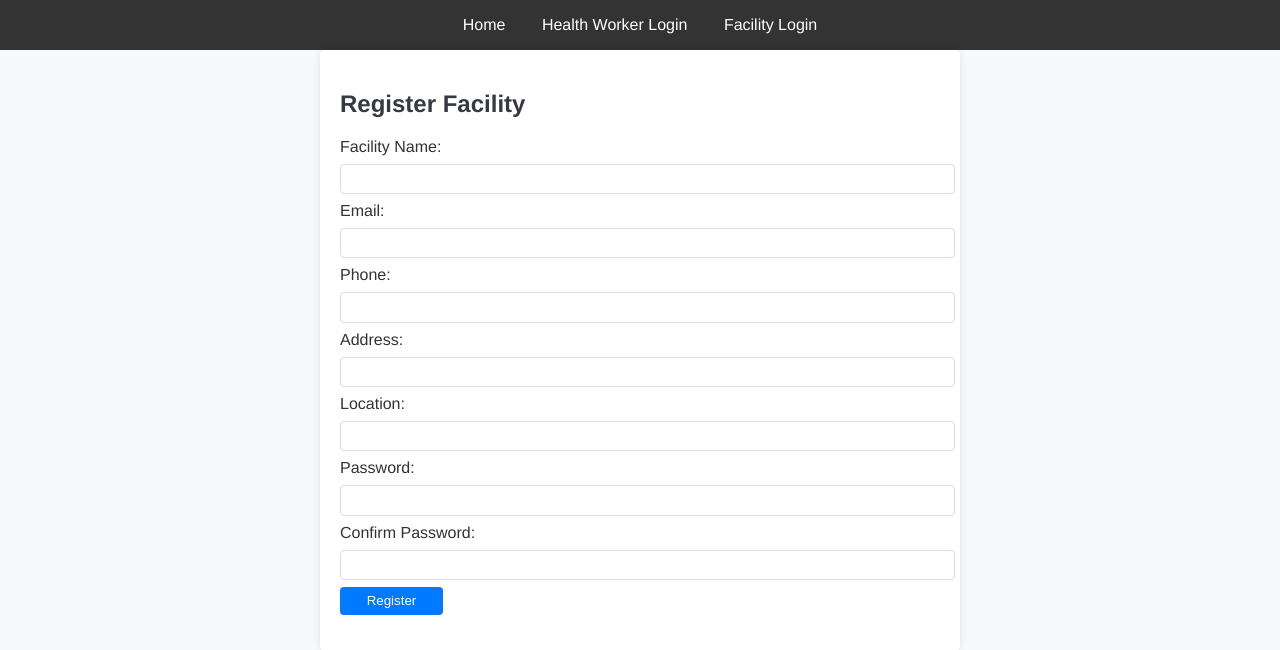
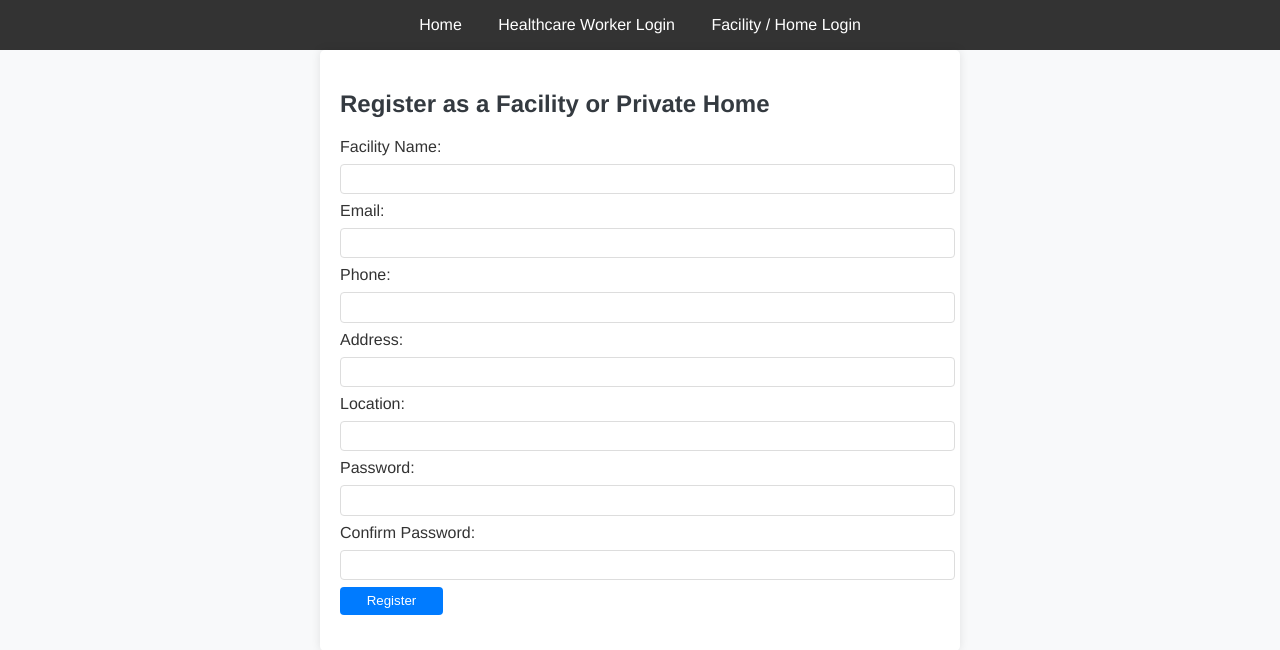
Before and after one commit to kenzym04/KenLiz_Care_Connect, a Flask app: page /register-facility in a window 1280 px wide. Shown: the top 650 px of the page. Run offline with Flask 3, Linux system fonts and the light colour scheme.

Commit message:
Updated the facility and health worker log in texts and links to be clear and not ambiguous

```diff
--- a/templates/base.html
+++ b/templates/base.html
@@ -15,8 +15,8 @@
         {% elif session.get('user_type') == 'facility' %}
             <a href="{{ url_for('facility_dashboard', id=session['user_id']) }}">My Dashboard</a>
         {% endif %}
-        <a href="{{ url_for('login') }}">Health Worker Login</a>
-        <a href="{{ url_for('facility_login') }}">Facility Login</a>
+        <a href="{{ url_for('login') }}">Healthcare Worker Login</a>
+        <a href="{{ url_for('facility_login') }}">Facility / Home Login</a>
     </nav>
     {% block content %}{% endblock %}
 </body>
--- a/templates/index.html
+++ b/templates/index.html
@@ -185,7 +185,7 @@
                         <p>Enhance your healthcare services by partnering with us. We provide certified health professionals for both health facilities and private homes, ensuring exceptional care tailored to your specific needs. Experience top-notch service and reliability with our dedicated professionals.</p>
                     </div>
                     <div class="registration-card">
-                        <h3>Register as a Health Facility or Private</h3>
+                        <h3>Register as a Healthcare Facility or Home/Patient</h3>
                         <p>Partner with us for certified health professionals in both facilities and homes, ensuring exceptional and reliable care.</p>
                         <a href="{{ url_for('register_facility') }}" class="btn btn-primary">Register Now</a>
                     </div>
@@ -195,7 +195,7 @@
                         <p>We offer rewarding work opportunities for health professionals seeking to make a meaningful impact. Join our team to explore fulfilling career paths and contribute to elevating care standards in diverse settings. Enhance your career while making a difference in the lives of those you serve.</p>
                     </div>
                     <div class="registration-card">
-                        <h3>Register as a Health Worker</h3>
+                        <h3>Register as a Healthcare Worker</h3>
                         <p>Join us for rewarding opportunities and professional growth while making a meaningful impact in healthcare.</p>
                         <a href="{{ url_for('register_healthworker') }}" class="btn btn-primary">Register Now</a>
                     </div>
@@ -270,6 +270,4 @@
             document.getElementById("chatPopup").style.display = "none";
         }
     </script>
-    <a href="{{ url_for('login') }}">Health Worker Login</a>
-    <a href="{{ url_for('facility_login') }}">Facility Login</a>
 {% endblock %}
--- a/templates/register_facility.html
+++ b/templates/register_facility.html
@@ -37,7 +37,7 @@
     }
 </style>
 <div class="container mt-5 mb-5 form-container">
-    <h2 class="text-center mb-4">Register Facility</h2>
+    <h2 class="text-center mb-4">Register as a Facility or Private Home</h2>
     <form method="POST" action="{{ url_for('register_facility') }}">
         <div class="form-group mb-3">
             <label for="name">Facility Name:</label>
--- a/templates/register_healthworker.html
+++ b/templates/register_healthworker.html
@@ -37,7 +37,7 @@
     }
 </style>
 <div class="container mt-5 mb-5 form-container">
-    <h2 class="text-center mb-4">Register Health Worker</h2>
+    <h2 class="text-center mb-4">Register as a Healthcare Worker</h2>
     <form method="POST" action="{{ url_for('register_healthworker') }}">
         <div class="form-group mb-3">
             <label for="name">Name:</label>
```
